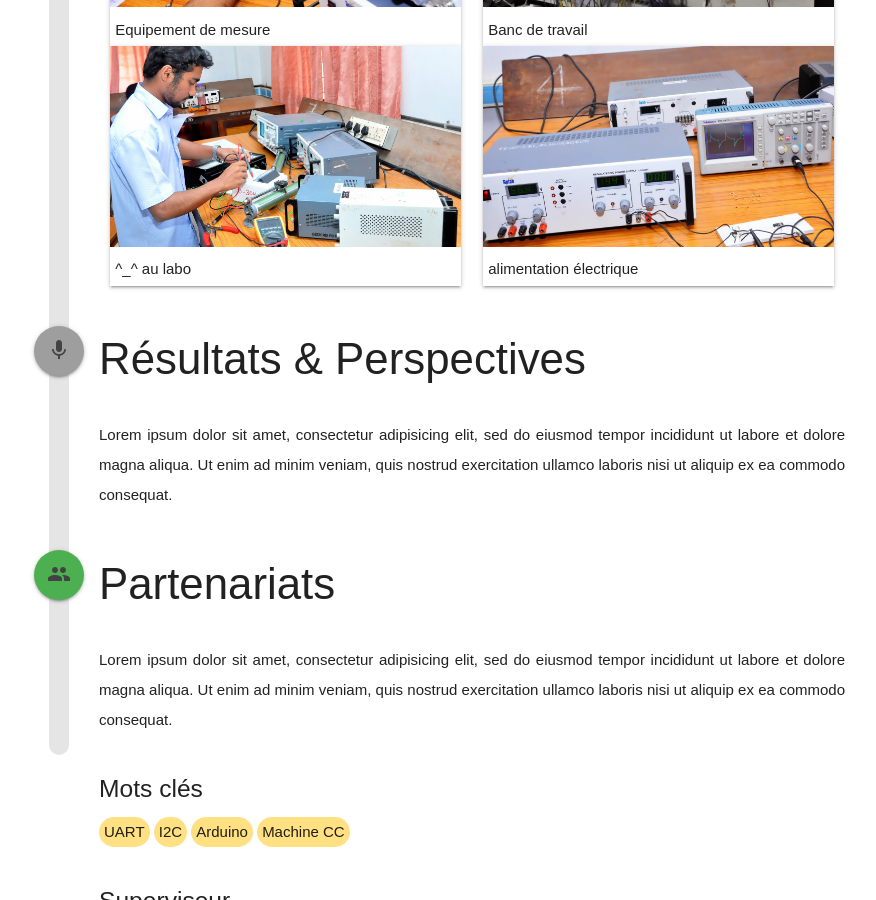
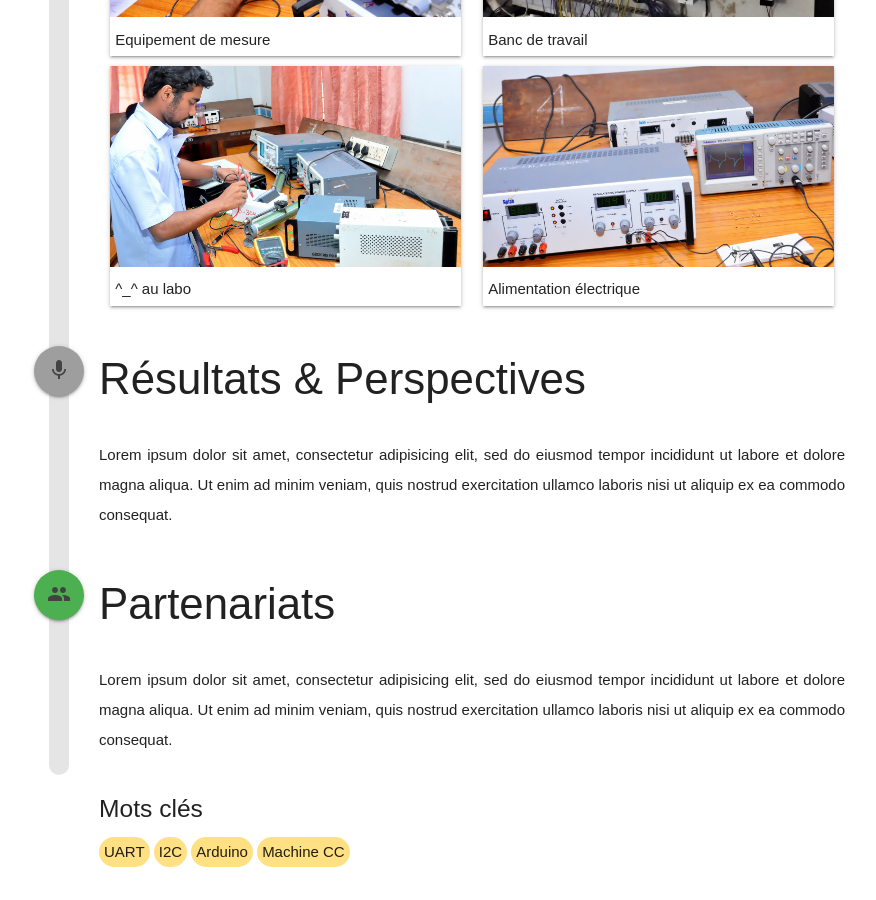
Before and after one commit to project-story/project-story.github.io, a Jekyll site: the page built from _posts/2018-10-10-draft.md, in a window 1280 px wide and 900 px high, scrolled down 1182 px. Shown: the whole window, without its empty margins (93-969 px from the left). Built offline with Jekyll 4.4.1, drawn with Linux system fonts in a browser that asks for light colours; nearby versions of some CDN libraries; some web fonts are replaced; library files that are not in the unit come from our copies.

Commit message:
Fix #9: update post layout - capitalize comments

```diff
--- a/_layouts/post.html
+++ b/_layouts/post.html
@@ -76,10 +76,10 @@
                     <div class="row"></div>
                     <div class="row">
                         {% for url in page.snapshot %}
-                        <div class="col l6 m12 s12">
+                        <div class="col l6 m12 s12 marging-top-10">
                             <div class="z-depth-1">
                                 <img class="responsive-img" src="/images/{{ url }}" />
-                                <div class="padding-5">{{ page.snapcomment[forloop.index0] }}</div>
+                                <div class="padding-5">{{ page.snapcomment[forloop.index0] | capitalize }}</div>
                             </div>
                         </div>
                         {% endfor %}
```
